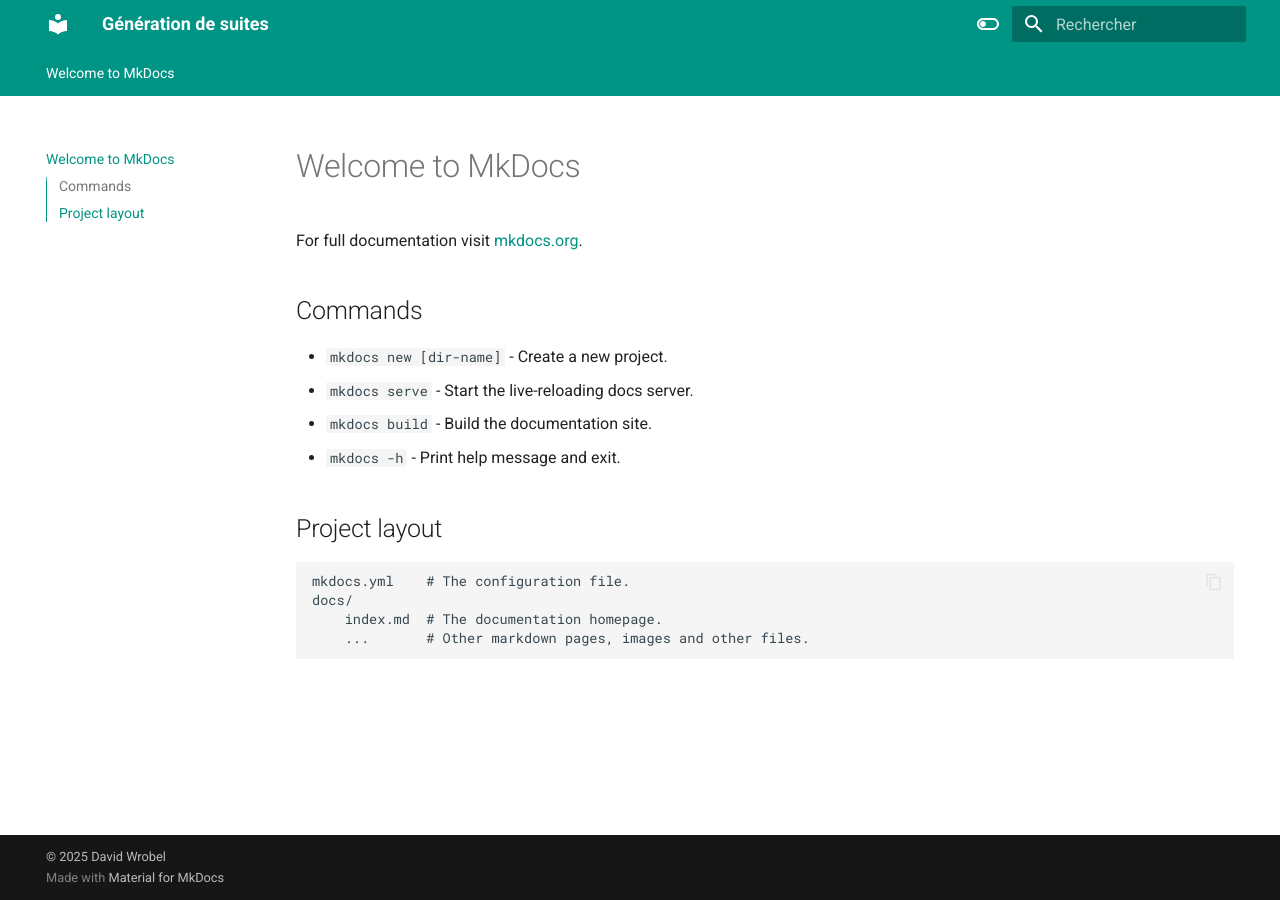
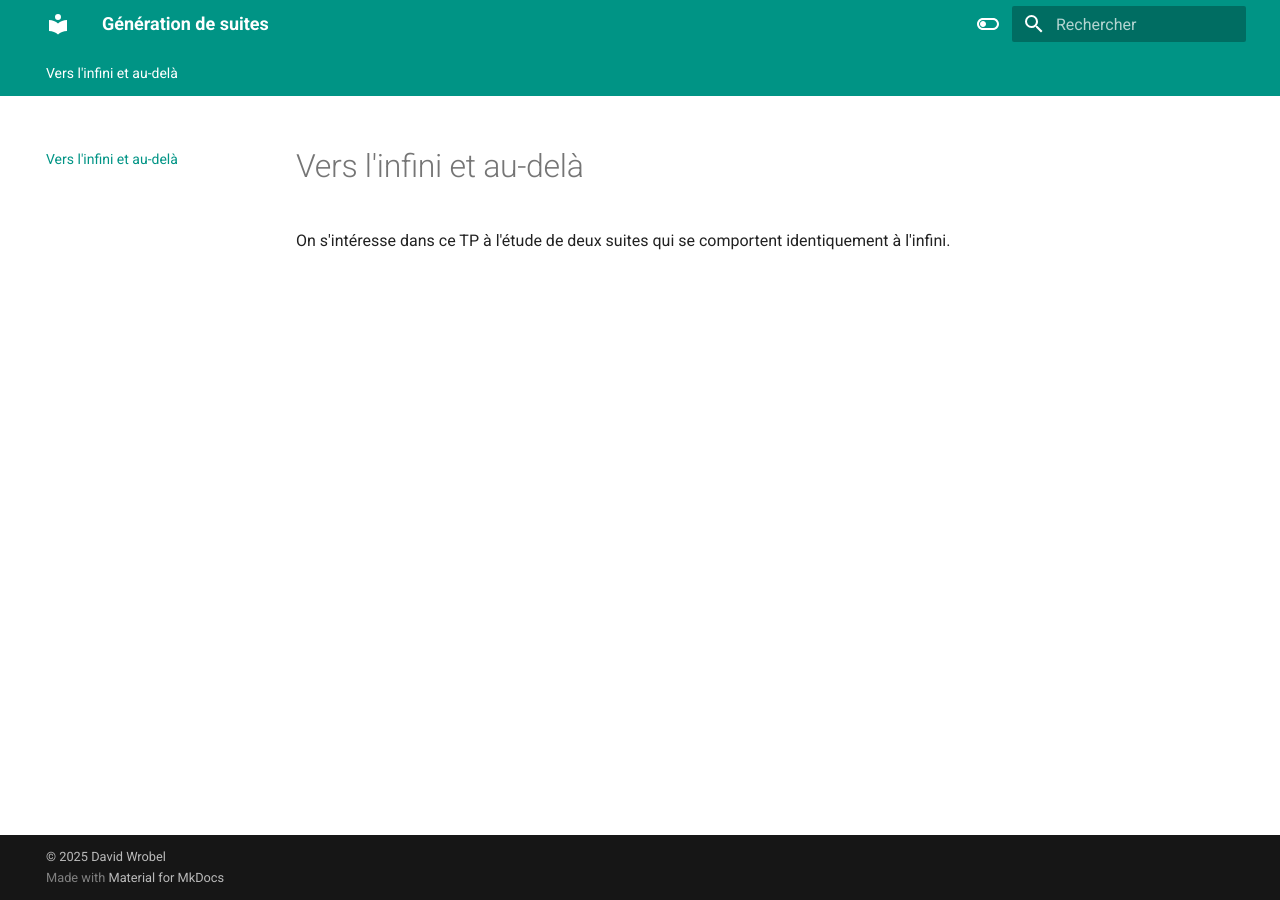
Before and after one commit to Frank-N-Dav/TP2-e, an MkDocs documentation site: the page built from docs/index.md, in a window 1280 px wide. Built offline with MkDocs 1.6.1 and Material for MkDocs 9.7.7, drawn with Linux system fonts in a browser that asks for light colours.

Commit message:
Update readme

```diff
--- a/docs/index.md
+++ b/docs/index.md
@@ -1,17 +1,3 @@
-# Welcome to MkDocs
+# Vers l'infini et au-delà
 
-For full documentation visit [mkdocs.org](https://www.mkdocs.org).
-
-## Commands
-
-* `mkdocs new [dir-name]` - Create a new project.
-* `mkdocs serve` - Start the live-reloading docs server.
-* `mkdocs build` - Build the documentation site.
-* `mkdocs -h` - Print help message and exit.
-
-## Project layout
-
-    mkdocs.yml    # The configuration file.
-    docs/
-        index.md  # The documentation homepage.
-        ...       # Other markdown pages, images and other files.
+On s'intéresse dans ce TP à l'étude de deux suites qui se comportent identiquement à l'infini.
```
